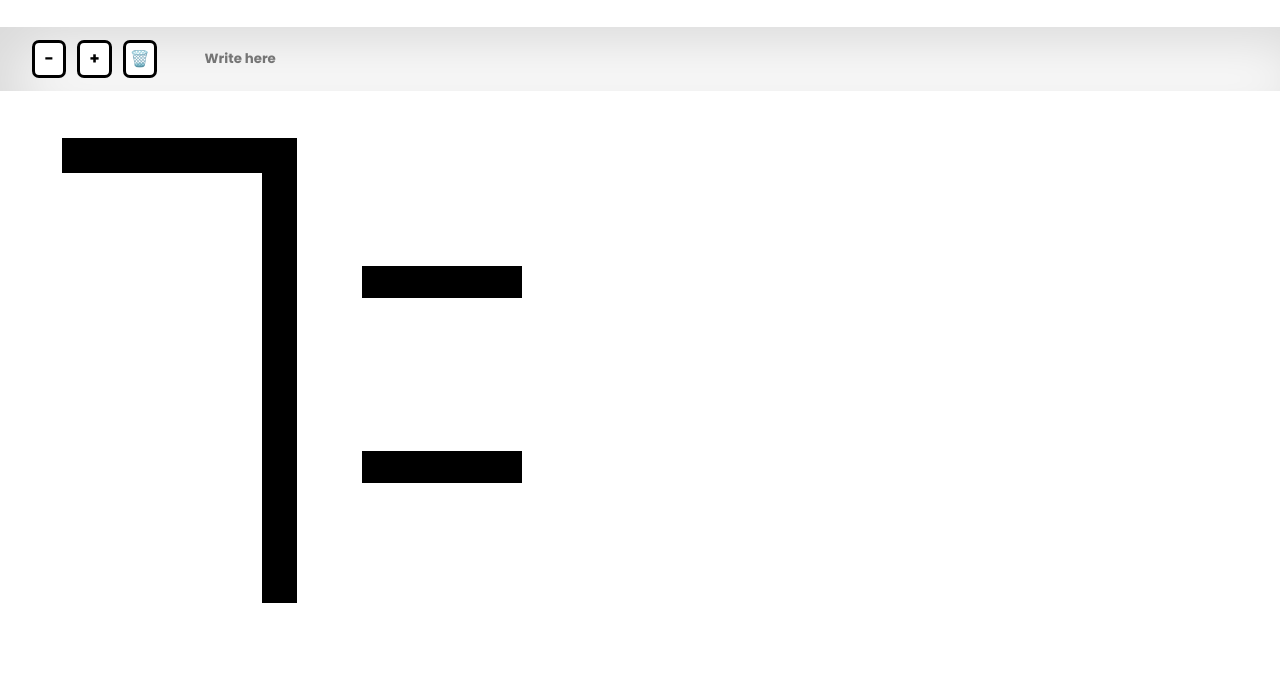
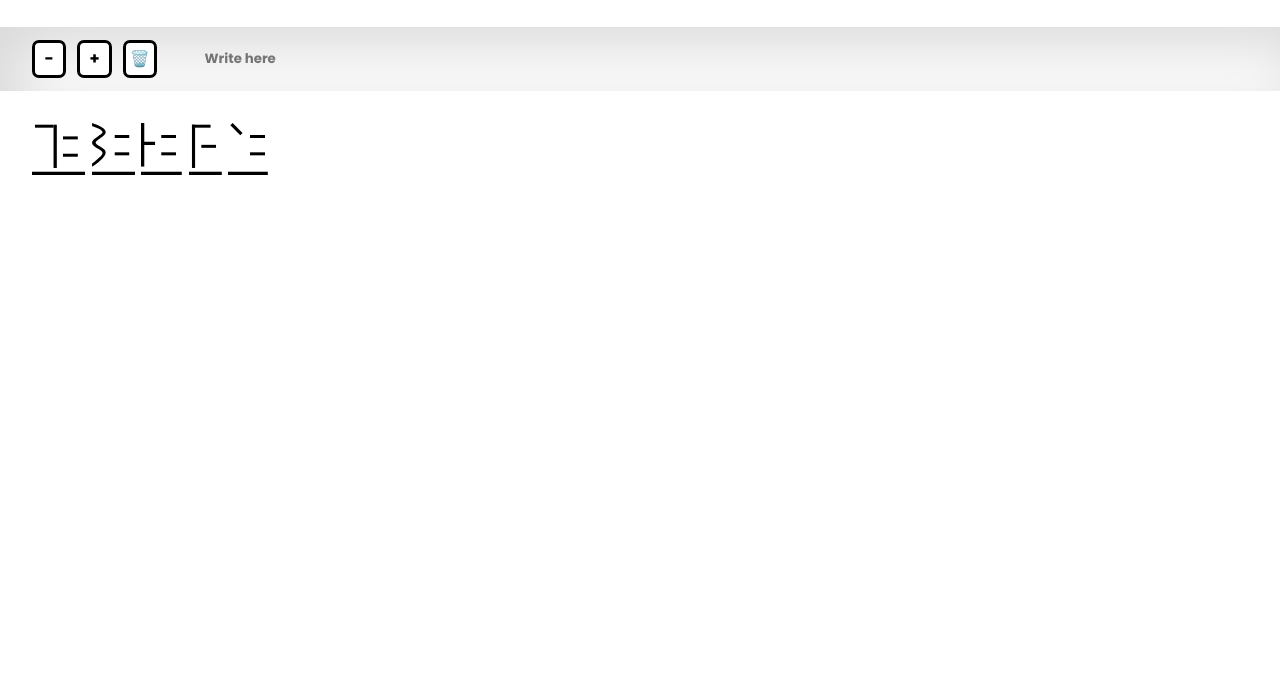
Before and after one commit to mathias-rosa/photype, a plain HTML site: page v2.html in a window 1280 px wide. Shown: the part 88-763 px from the top of the page. Drawn offline with Linux system fonts and the light colour scheme.

Commit message:
controls

```diff
--- a/static/script/v2.js
+++ b/static/script/v2.js
@@ -74,38 +74,52 @@ const makeInbox = (type, of, neighbor = 0) => {
 
 /* Outbox */
 
+/* Reverse */
+
+const addReverse = (base) => {
+    const rect = document.createElementNS("http://www.w3.org/2000/svg", "rect");
+    rect.setAttribute("width", "100%");
+    rect.setAttribute("height", "35");
+    rect.setAttribute("y", "520");
+    rect.setAttribute("class", "underline");
+
+    base.appendChild(rect);
+    return base;
+};
+
 /* Création des phonygles */
 
 const makePhonygle = (PhonygleObject) => {
     const options = {
         inbox: PhonygleObject.inbox,
         outbox: PhonygleObject.outbox,
-        underline: PhonygleObject.underline,
+        reverse: PhonygleObject.reverse,
     };
     const base = document.createElementNS("http://www.w3.org/2000/svg", "svg");
+    let width;
     let pattern = (() => {
         switch (PhonygleObject.pattern) {
             case "a":
-                base.setAttribute("width", "570");
+                width = "570";
                 return makePatternA();
             case "e":
-                base.setAttribute("width", "460");
+                width = "460";
                 return makePatternE();
             case "i":
-                base.setAttribute("width", "435");
+                width = "435";
                 return makePatternI();
             case "o":
-                base.setAttribute("width", "350");
+                width = "350";
                 return makePatternO();
             case "q":
-                base.setAttribute("width", "425");
+                width = "425";
                 return makePatternSilent();
             default:
                 return undefined;
         }
     })();
 
-    base.setAttribute("height", "555");
+    base.setAttribute("viewBox", `0 0 ${width} 555`);
 
     if (options.inbox && options.inbox.length === 1) {
         pattern.appendChild(makeInbox("b", PhonygleObject.pattern));
@@ -115,6 +129,10 @@ const makePhonygle = (PhonygleObject) => {
     }
 
     base.appendChild(pattern);
+
+    if (options.reverse) {
+        addReverse(base);
+    }
 
     return base;
 };
@@ -126,7 +144,7 @@ const parseCommand = (command) => {
         pattern: "",
         inbox: [],
         outbox: [],
-        underline: false,
+        reverse: false,
     };
     return PhonygleObject;
 };
@@ -136,7 +154,7 @@ const render = (element) => {
         pattern: "a",
         inbox: ["b", "b"],
         outbox: ["u"],
-        underline: true,
+        reverse: true,
     });
     element.appendChild(phonygle);
     element.appendChild(
@@ -144,7 +162,7 @@ const render = (element) => {
             pattern: "e",
             inbox: ["b", "b"],
             outbox: ["u"],
-            underline: true,
+            reverse: true,
         })
     );
     element.appendChild(
@@ -152,7 +170,7 @@ const render = (element) => {
             pattern: "i",
             inbox: ["b", "b"],
             outbox: ["u"],
-            underline: true,
+            reverse: true,
         })
     );
     element.appendChild(
@@ -160,7 +178,7 @@ const render = (element) => {
             pattern: "o",
             inbox: ["b"],
             outbox: ["u"],
-            underline: true,
+            reverse: true,
         })
     );
     element.appendChild(
@@ -168,7 +186,7 @@ const render = (element) => {
             pattern: "q",
             inbox: ["b", "b"],
             outbox: ["u"],
-            underline: true,
+            reverse: true,
         })
     );
 };
--- a/static/styles/styles.css
+++ b/static/styles/styles.css
@@ -25,11 +25,8 @@ body {
 
 .rendered {
     display: flex;
-    flex-direction: column;
     padding: 2em;
     font-family: "Roboto", sans-serif;
-    font-size: 1em;
-    align-items: flex-start;
     padding-bottom: 1em;
 }
 
--- a/v2.html
+++ b/v2.html
@@ -36,6 +36,34 @@
         const rendered = document.querySelector(".rendered");
         const input = document.querySelector("#input");
 
+        const minFontSize = 10;
+        const maxFontSize = 40;
+        let fontSize = 26;
+
+        const applyFontSize = (fontSize) => {
+            rendered.style.height = `${fontSize * 2}px`;
+            rendered.style.gap = `${fontSize / 4}px`;
+        };
+
+        applyFontSize(fontSize);
+
+        const zoomIn = document.querySelector("#zoomIn");
+        const zoomOut = document.querySelector("#zoomOut");
+
+        zoomIn.addEventListener("click", () => {
+            if (fontSize < maxFontSize) {
+                fontSize++;
+            }
+            applyFontSize(fontSize);
+        });
+
+        zoomOut.addEventListener("click", () => {
+            if (fontSize > minFontSize) {
+                fontSize--;
+            }
+            applyFontSize(fontSize);
+        });
+
 
         render(rendered);
     </script>
```
